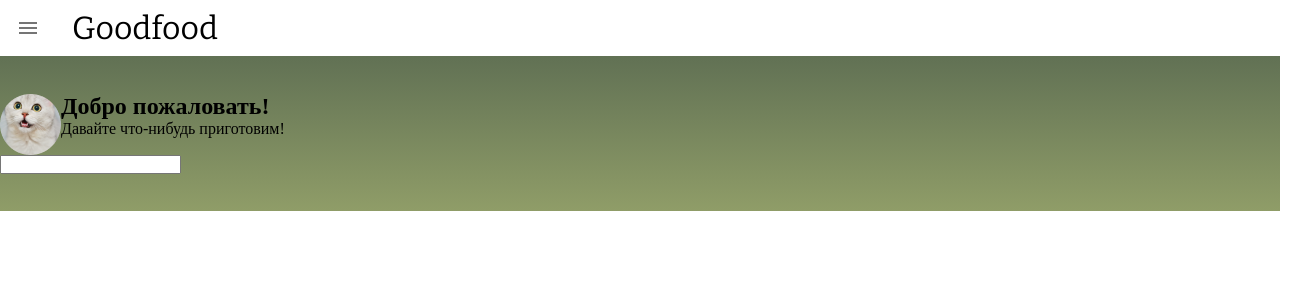
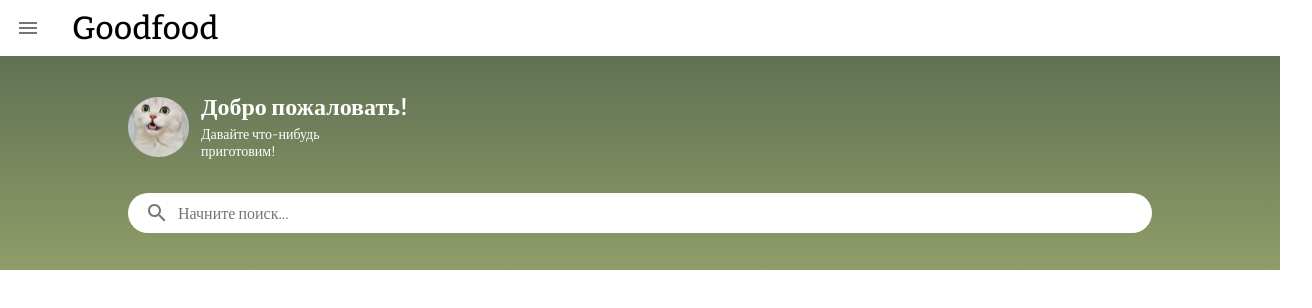
Before and after one commit to anatoliypus/gudfud_front, a React (Create React App) app: page / in a window 1280 px wide. Shown: the top 308 px of the page, 1312 px wide, since content can reach past the window. Built offline with nearby package versions, Linux system fonts and the light colour scheme.

Commit message:
welcomeSearchBlock made

```diff
--- a/public/index.html
+++ b/public/index.html
@@ -14,7 +14,7 @@
         />
         <link rel="preconnect" href="https://fonts.gstatic.com" />
         <link
-            href="https://fonts.googleapis.com/css2?family=Bitter:wght@300;400;700&display=swap"
+            href="https://fonts.googleapis.com/css2?family=Bitter:wght@300;400;500;600;700&display=swap"
             rel="stylesheet"
         />
         <link rel="apple-touch-icon" href="%PUBLIC_URL%/logo192.png" />
--- a/src/App.module.css
+++ b/src/App.module.css
@@ -1,4 +1,11 @@
 * {
     margin: 0;
     padding: 0;
+    font-family: 'Bitter';
+    box-sizing: border-box;
 }
+
+*:active,
+*:focus {
+    outline: none;
+}
--- a/src/routes/components/Header/Header.module.css
+++ b/src/routes/components/Header/Header.module.css
@@ -15,14 +15,8 @@
     border: 0;
 }
 
-.sidebarButton:focus,
-.sidebarButton:active {
-    outline: none;
-}
-
 .heading {
-    font-family: 'Bitter';
-    font-weight: 400;
+    font-weight: 500;
     font-size: 20;
     color: #000;
     margin-left: 32px;
--- a/src/routes/components/WelcomeSearch/WelcomeSearch.module.css
+++ b/src/routes/components/WelcomeSearch/WelcomeSearch.module.css
@@ -3,8 +3,63 @@
     height: auto;
     padding: 37px 0;
     background: linear-gradient(180deg, #617154 0%, #cfd983 236.82%);
+    display: flex;
+    flex-direction: column;
+    align-items: center;
 }
 
 .welcomeBlock {
     display: flex;
+    width: 80%;
+    align-items: center;
 }
+
+.welcomeText {
+    display: flex;
+    flex-direction: column;
+    margin-left: 12px;
+}
+
+.welcomeText h2 {
+    color: #fff;
+    color: 16;
+    font-weight: 600;
+}
+
+.welcomeText p {
+    color: #fff;
+    font-size: 14px;
+    font-weight: 400;
+    margin-top: 5px;
+}
+
+.search {
+    width: 80%;
+    height: 40px;
+    background-color: #fff;
+    border-radius: 30px;
+    border: 0;
+    margin-top: 33px;
+    padding: 0 20px;
+    display: flex;
+    align-items: center;
+    position: relative;
+}
+
+.searchIcon {
+    position: absolute;
+}
+
+.searchInput {
+    width: 100%;
+    border: 0;
+    padding-left: 30px;
+    font-size: 16px;
+    font-weight: 400;
+    color: #757575;
+}
+
+.avatar {
+    width: 61px;
+    height: 61px;
+}
--- a/src/routes/components/WelcomeSearch/WelcomeSearch.tsx
+++ b/src/routes/components/WelcomeSearch/WelcomeSearch.tsx
@@ -1,6 +1,7 @@
 import React from 'react'
 import styles from './WelcomeSearch.module.css'
 import avatar from './img/avatar.png'
+import search from './img/search.svg'
 
 export function WelcomeSearch() {
     return (
@@ -9,10 +10,19 @@ export function WelcomeSearch() {
                 <img src={avatar} alt="" className={styles.avatar} />
                 <div className={styles.welcomeText}>
                     <h2>Добро пожаловать!</h2>
-                    <p>Давайте что-нибудь приготовим!</p>
+                    <p>
+                        Давайте что-нибудь <br /> приготовим!
+                    </p>
                 </div>
             </div>
-            <input type="text" className="search" />
+            <div className={styles.search}>
+                <img src={search} alt="" className={styles.searchIcon} />
+                <input
+                    type="text"
+                    className={styles.searchInput}
+                    placeholder="Начните поиск..."
+                />
+            </div>
         </div>
     )
 }
```
Also changed, not shown: src/routes/components/WelcomeSearch/img/search.svg (added).
